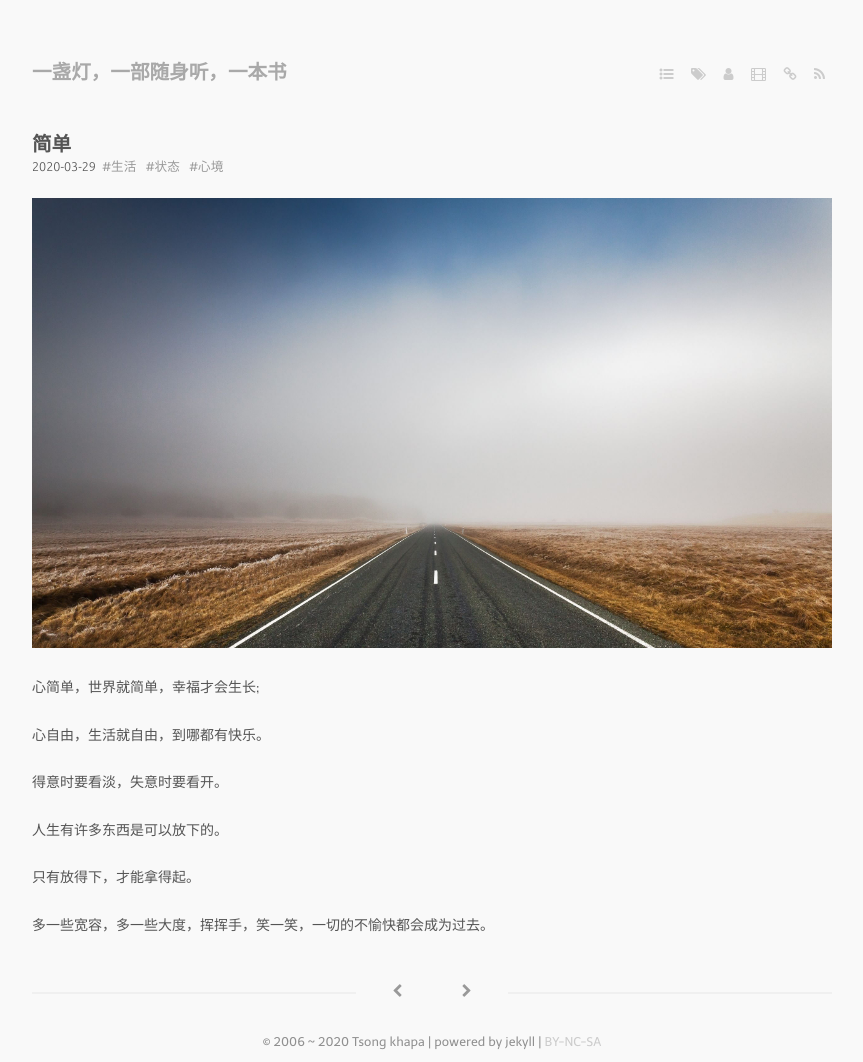
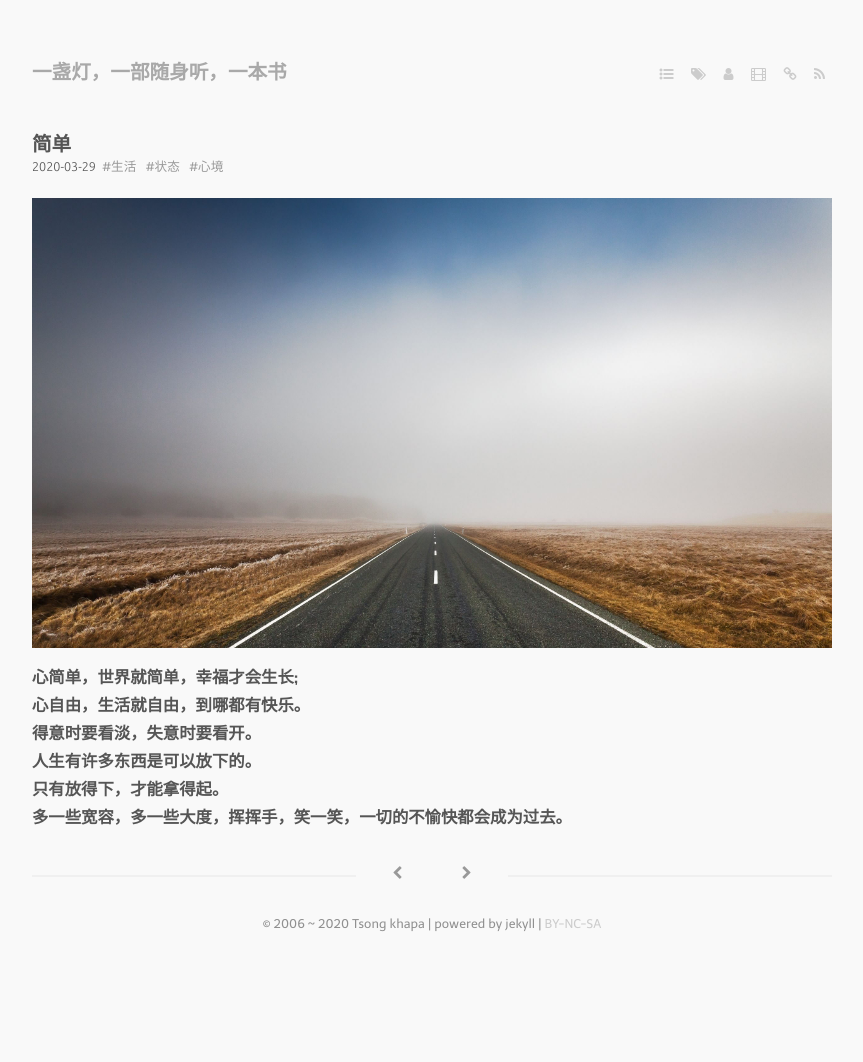
Before and after one commit to mba811/blog, a Jekyll site: the page built from _posts/2020-03-29-simple.markdown, in a window 1280 px wide. Shown: the whole page, without its empty margins (208-1071 px from the left). Built offline with Jekyll 4.4.1, drawn with Linux system fonts in a browser that asks for light colours; nearby versions of some CDN libraries; Markdown is read by kramdown in place of the engine named in the settings; a script that is not in the unit is left out; after the commit the page ends 945 px from its top, so only the background shows below that.

Commit message:
bolg update

```diff
--- a/_posts/2020-03-29-simple.markdown
+++ b/_posts/2020-03-29-simple.markdown
@@ -10,14 +10,14 @@ tags:
 
 [![](/media/files/2020/03/29/jd.png)](https://bolg-1257385283.cos.ap-chengdu.myqcloud.com/2020/03/29/jd.png)
 
-心简单，世界就简单，幸福才会生长;
+###心简单，世界就简单，幸福才会生长;
 
-心自由，生活就自由，到哪都有快乐。
+###心自由，生活就自由，到哪都有快乐。
 
-得意时要看淡，失意时要看开。
+###得意时要看淡，失意时要看开。
 
-人生有许多东西是可以放下的。
+###人生有许多东西是可以放下的。
 
-只有放得下，才能拿得起。
+###只有放得下，才能拿得起。
 
-多一些宽容，多一些大度，挥挥手，笑一笑，一切的不愉快都会成为过去。
+###多一些宽容，多一些大度，挥挥手，笑一笑，一切的不愉快都会成为过去。
```
